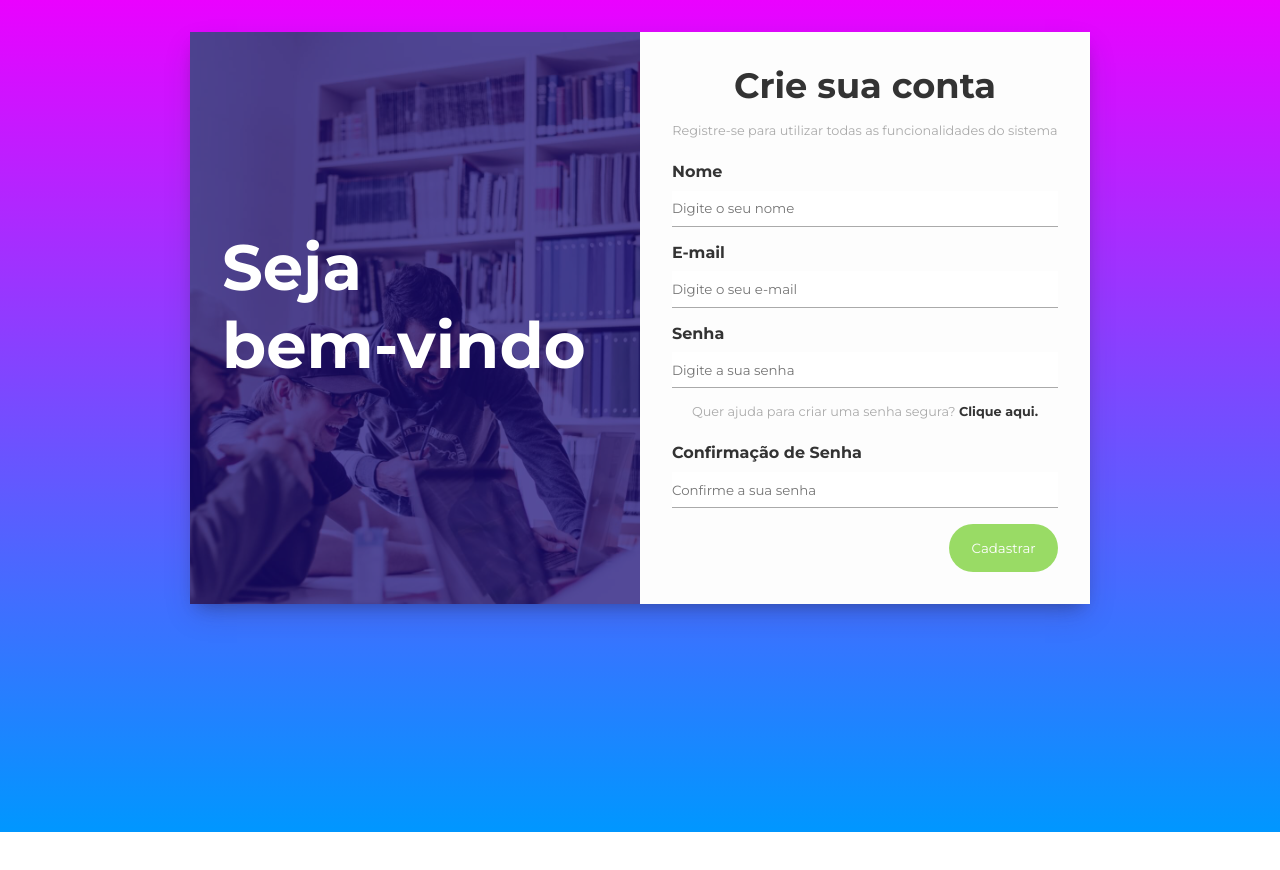
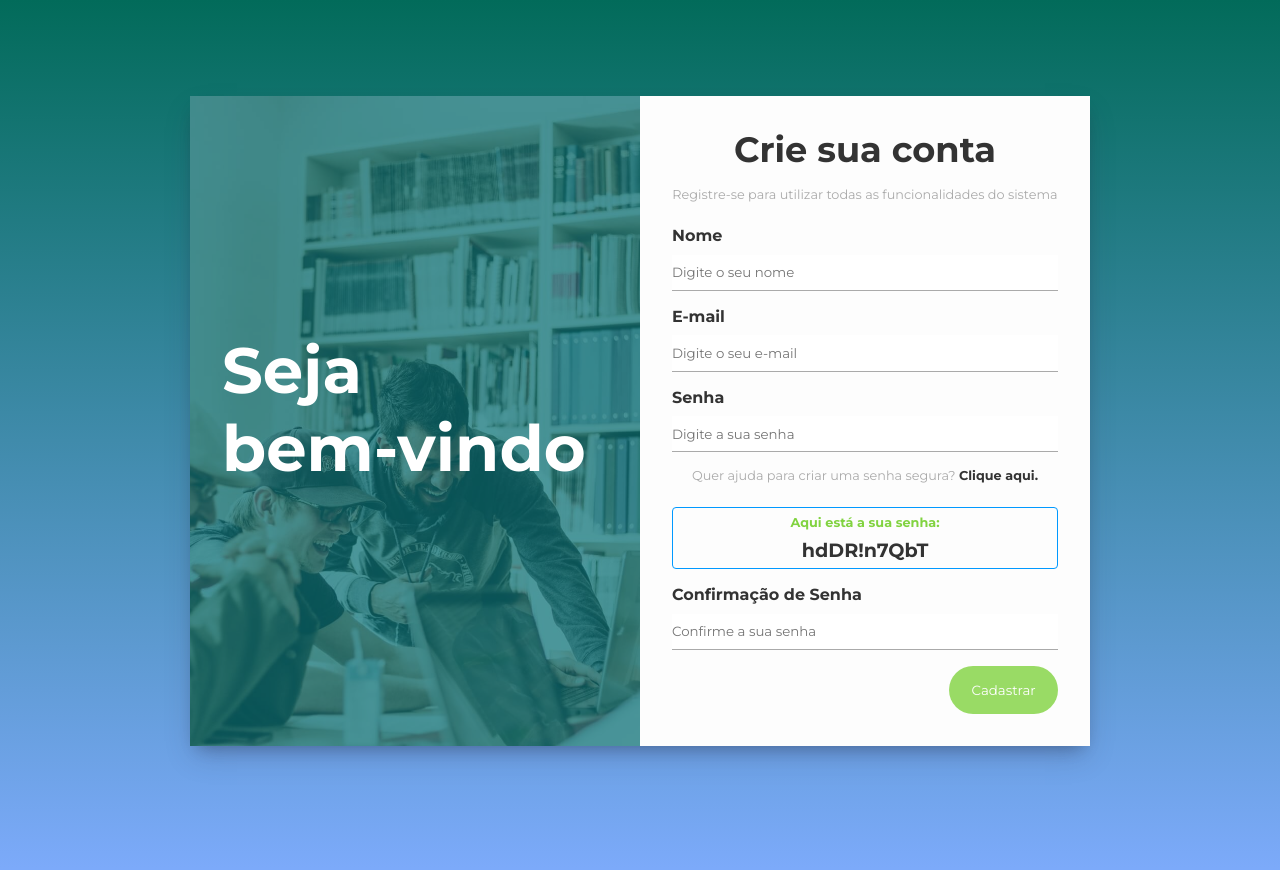
Before and after one commit to guihenriquelb/password-generator, a plain HTML site: page index.html in a window 1280 px wide. Both pictures are taken after a click on the element "Clique aqui.". Before the commit the page ends 832 px from the top, so only its background shows below. Drawn offline with Linux system fonts and the light colour scheme.

Commit message:
js and update css

```diff
--- a/css/styles.css
+++ b/css/styles.css
@@ -12,7 +12,7 @@ html, body {
 }
 
 html {
-    background: linear-gradient(180deg, #ea02ff 0%, #0097ff 100%);
+    background: linear-gradient(180deg, #026b5a 0%, #80acff 100%);
 }
 
 input:focus {
@@ -21,8 +21,8 @@ input:focus {
 
 #register-container {
     max-width: 900px;
-    min-height: 70vh;
-    margin: 2rem auto;
+    min-height: 64vh;
+    margin: 6rem auto;
     display: flex;
     box-shadow: rgba(50, 50, 93, 0.25) 0px 13px 27px -5px,
     rgba(0, 0, 0, 0.3) 0px 8px 16px -8px;
@@ -36,7 +36,7 @@ input:focus {
 }
 
 #banner-layer {
-    background-color: rgba(25, 11, 122, 0.7);
+    background-color: rgba(11, 118, 122, 0.7);
     height: 100%;
     padding: 2rem;
     display: flex;
--- a/js/scripts.js
+++ b/js/scripts.js
@@ -1,10 +1,58 @@
 // selecionar elementos
 const generatePasswordButton = document.querySelector("#generate-password")
-const generatedPasswordButton = document.querySelector("#generated-password")
+const generatePasswordElement = document.querySelector("#generated-password")
 
 // funções
+const getLetterLowerCase = () => {
+    return String.fromCharCode(Math.floor(Math.random() * 26) + 97)
+}
+
+const getLetterUpperCase = () => {
+    return String.fromCharCode(Math.floor(Math.random() * 26) + 65)
+}
+
+const getNumber = () => {
+    return Math.floor(Math.random() * 10).toString()
+}
+
+const getSymbol = () => {
+    const symbols = "(){}[]=<>/.!+_-"
+    return symbols[Math.floor(Math.random() * symbols.length)]
+}
+
+const generatePassword = (getLetterLowerCase, getLetterUpperCase, getNumber, getSymbol) => {
+
+    let password = ""
+
+    const passwordLength = 10
+
+    const generators = [
+        getLetterLowerCase,
+        getLetterUpperCase,
+        getNumber,
+        getSymbol
+    ]
+
+    for(i = 0; i < passwordLength; i = i + 4) {
+        generators.forEach(() => {
+            const randomValue = generators[Math.floor(Math.random() * generators.length)]()
+
+            password += randomValue
+        })
+    }
+
+    password = password.slice(0, passwordLength)
+
+    generatePasswordElement.style.display = "block"
+    generatePasswordElement.querySelector("h4").innerText = password
+
+}
 
 // eventos
 generatePasswordButton.addEventListener("click", () => {
-    console.log('teste')
+    generatePassword(getLetterLowerCase,
+        getLetterUpperCase,
+        getNumber,
+        getSymbol
+        )
 })
```
